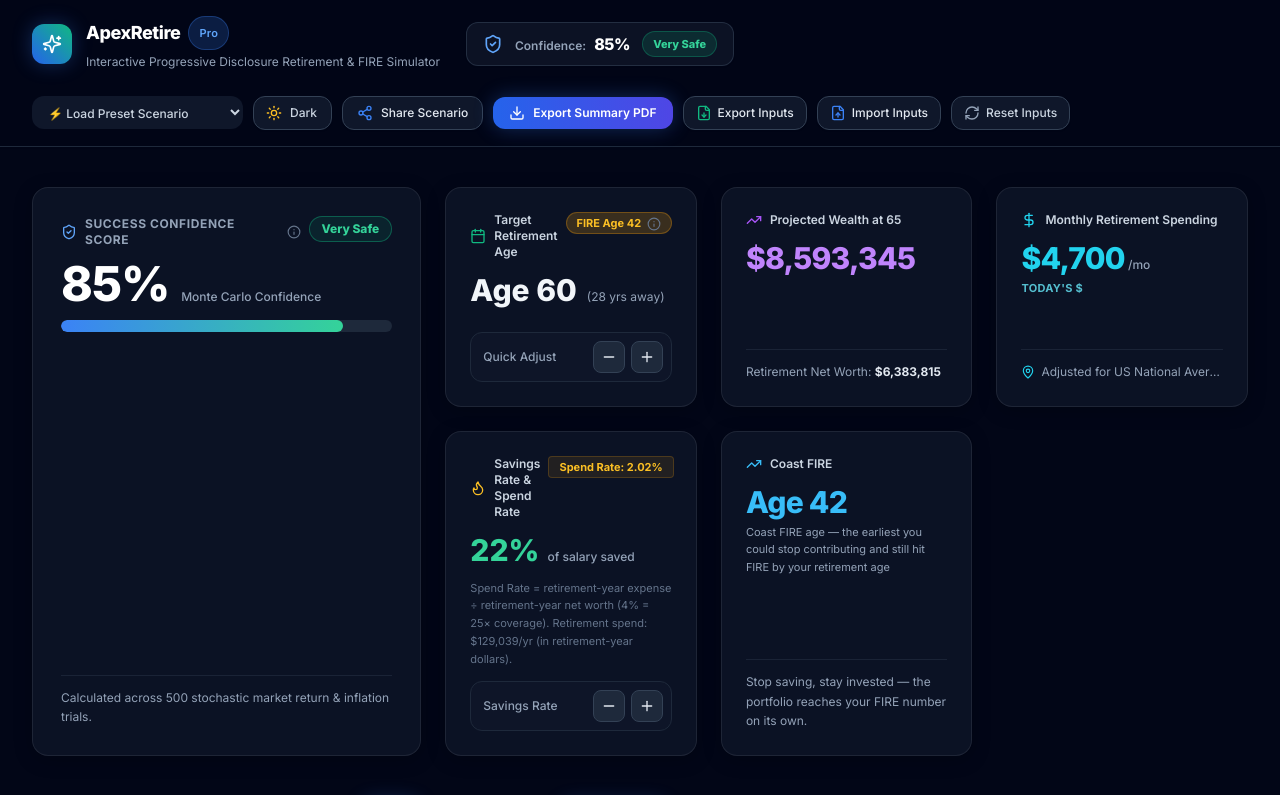
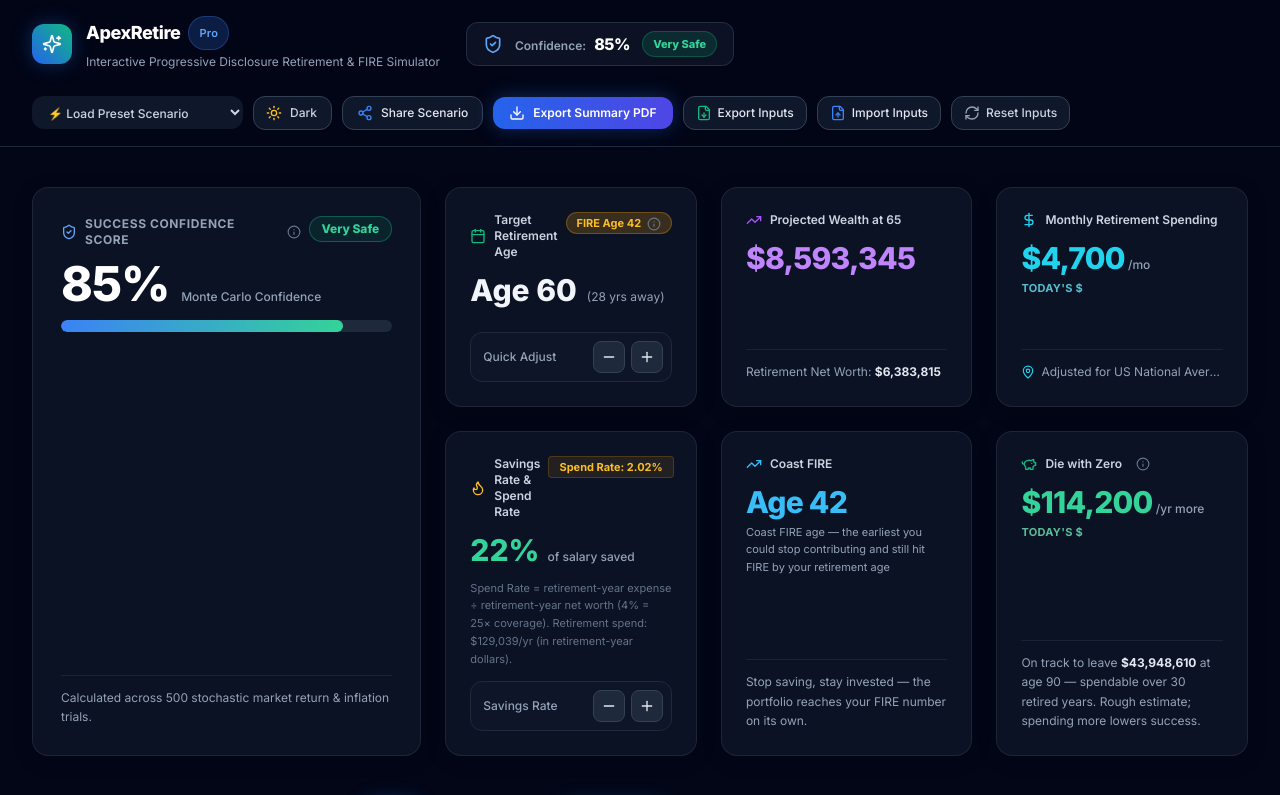
Before and after one commit to misterpear0904/retirement-calculator, a React (Vite) app: page / in a window 1280 px wide. Shown: the top 795 px of the page. Built offline with nearby package versions, Linux system fonts and the light colour scheme.

Commit message:
adding die with zero option

```diff
--- a/src/components/Dashboard/SummaryCards.tsx
+++ b/src/components/Dashboard/SummaryCards.tsx
@@ -1,8 +1,9 @@
 import React from 'react';
-import { ShieldCheck, Calendar, DollarSign, Flame, MapPin, Plus, Minus, TrendingUp } from 'lucide-react';
+import { ShieldCheck, Calendar, DollarSign, Flame, MapPin, Plus, Minus, TrendingUp, PiggyBank } from 'lucide-react';
 import { SimulationResult, RetirementState } from '../../types/retirement';
 import { getRiskLabel, getRiskCardClasses } from '../../utils/risk';
 import { FINANCIAL_CONSTANTS, VALIDATION_LIMITS } from '../../utils/constants';
+import { DIE_WITH_ZERO_MIN_SUCCESS_RATE, calcDieWithZero } from '../../utils/dieWithZero';
 import { InfoTip } from '../InfoTip';
 
 interface Props {
@@ -30,6 +31,11 @@
 
   const statusLabel = getRiskLabel(successRate);
   const statusClasses = getRiskCardClasses(successRate);
+
+  // Die with Zero: only suggest spending the leftover from a plan that's on
+  // track — never from one that's already at risk.
+  const dieWithZero =
+    successRate >= DIE_WITH_ZERO_MIN_SUCCESS_RATE ? calcDieWithZero(state, result) : null;
 
   return (
     <div className="grid grid-cols-1 xl:grid-cols-12 gap-6 w-full">
@@ -260,6 +266,34 @@
             Stop saving, stay invested — the portfolio reaches your FIRE number on its own.
           </p>
         </div>
+
+        {/* Tile 2F: Die with Zero — only when the plan is on track with money left over */}
+        {dieWithZero != null && (
+          <div className="glass-panel p-5 sm:p-6 rounded-2xl flex flex-col justify-between group hover:border-emerald-500/40 transition-colors">
+            <div>
+              <div className="flex justify-between items-start gap-2">
+                <span className="text-xs font-semibold dark:text-slate-300 text-slate-600 flex items-center gap-2">
+                  <PiggyBank className="w-4 h-4 text-emerald-500 shrink-0" /> Die with Zero
+                  <InfoTip term="dieWithZero" />
+                </span>
+              </div>
+
+              <div className="my-3">
+                <span className="text-3xl font-extrabold text-emerald-400 tracking-tight">
+                  ${dieWithZero.extraAnnualToday.toLocaleString()}
+                </span>
+                <span className="text-xs text-slate-400 font-medium"> /yr more</span>
+                <span className="block text-[11px] font-bold text-emerald-300/80 mt-1 uppercase tracking-wide">
+                  Today&apos;s $
+                </span>
+              </div>
+            </div>
+
+            <p className="text-xs dark:text-slate-400 text-slate-500 border-t dark:border-slate-800/80 border-slate-200 pt-3 mt-3 leading-relaxed">
+              On track to leave <strong className="dark:text-slate-200 text-slate-800">${dieWithZero.surplus.toLocaleString()}</strong> at age {dieWithZero.horizonAge} — spendable over {dieWithZero.retiredYears} retired years. Rough estimate; spending more lowers success.
+            </p>
+          </div>
+        )}
       </div>
     </div>
   );
--- a/src/data/glossary.ts
+++ b/src/data/glossary.ts
@@ -46,6 +46,8 @@
     'The spend-down phase after retirement: living off savings, Social Security, and pensions instead of a paycheck.',
   survivorBenefit:
     'When one partner dies, the survivor keeps the larger of the two Social Security checks — modeled automatically here.',
+  dieWithZero:
+    'Takes your projected leftover at the end of the plan and converts it into extra yearly retirement spending (today\u2019s dollars) that would roughly spend it down to $0. Median-path estimate — spending more lowers your success rate.',
 };
 
 export function glossary(term: string): string {
--- /dev/null
+++ b/src/utils/dieWithZero.ts
@@ -0,0 +1,92 @@
+// "Die with Zero" surplus readout: converts the plan's projected end-of-plan
+// leftover (median path) into the extra yearly retirement spending that would
+// roughly spend it down to ~$0 by the end of the horizon.
+//
+// Math (real terms, today's dollars):
+//   - surplusReal = finalNetWorth / finalInflationFactor
+//   - extra spend X each retired year accumulates to X * s_angle_N at real
+//     rate rr, so X = surplusReal / s_angle_N where
+//     s_angle_N = ((1 + rr)^N - 1) / rr (or N when rr ~= 0).
+// rr mirrors the engine's expected-return inputs (allocation-weighted nominal
+// returns and the inflation assumption), so the figure stays consistent with
+// the plan instead of inventing its own market view. It is still a rough,
+// median-path estimate — spending more lowers the Monte Carlo success rate.
+import { RetirementState, SimulationResult } from '../types/retirement';
+import { FINANCIAL_CONSTANTS } from './constants';
+
+/** Minimum leftover worth mentioning (avoids silly "$12/yr" readouts). */
+export const DIE_WITH_ZERO_MIN_SURPLUS = 1000;
+/** Minimum retired-years horizon for the annuity math to be meaningful. */
+export const DIE_WITH_ZERO_MIN_YEARS = 5;
+/** Confidence gate: only suggest spending more from a plan that's on track. */
+export const DIE_WITH_ZERO_MIN_SUCCESS_RATE = 80;
+
+export interface DieWithZeroResult {
+  /** Median leftover at the end of the plan (nominal $). */
+  surplus: number;
+  /** Spendable extra per retired year, in today's dollars (floored, conservative). */
+  extraAnnualToday: number;
+  /** Retired years the surplus is spread over. */
+  retiredYears: number;
+  /** Age the horizon ends at (partner-aware). */
+  horizonAge: number;
+}
+
+/** End of the plan horizon, mirroring the engine (surviving spouse rules). */
+export function dieWithZeroHorizonAge(state: RetirementState): number {
+  const partnerOn = state.hasPartner && state.partner?.enabled;
+  return partnerOn
+    ? Math.max(state.lifeExpectancy, state.partner.lifeExpectancy)
+    : state.lifeExpectancy;
+}
+
+/** Expected real portfolio return implied by the plan's own inputs. */
+export function dieWithZeroRealRate(state: RetirementState): number {
+  let baseInflation = 0.03;
+  if (state.inflationMode === 'custom') baseInflation = state.customInflationRate / 100.0;
+
+  const allocSum = Math.max(
+    1e-9,
+    state.stockPct + state.bondPct + state.cashPct
+  );
+  const nominal =
+    (state.stockPct / allocSum) * ((state.customStockReturn || 9.8) / 100.0) +
+    (state.bondPct / allocSum) * ((state.customBondReturn || 4.8) / 100.0) +
+    (state.cashPct / allocSum) * FINANCIAL_CONSTANTS.DEFAULT_CASH_RETURN_NOMINAL;
+
+  return (1 + nominal) / (1 + baseInflation) - 1;
+}
+
+export function calcDieWithZero(
+  state: RetirementState,
+  result: SimulationResult
+): DieWithZeroResult | null {
+  const surplus = result.finalNetWorth;
+  if (!Number.isFinite(surplus) || surplus < DIE_WITH_ZERO_MIN_SURPLUS) return null;
+
+  const horizonAge = dieWithZeroHorizonAge(state);
+  const retiredYears = horizonAge - state.targetRetirementAge;
+  if (!Number.isFinite(retiredYears) || retiredYears < DIE_WITH_ZERO_MIN_YEARS) return null;
+
+  const last = result.yearlyProjections[result.yearlyProjections.length - 1];
+  const endInflation = last?.inflationFactor;
+  if (!endInflation || endInflation <= 0) return null;
+
+  const rr = dieWithZeroRealRate(state);
+  const annuityFactor =
+    Math.abs(rr) < 1e-6
+      ? retiredYears
+      : (Math.pow(1 + rr, retiredYears) - 1) / rr;
+  if (!Number.isFinite(annuityFactor) || annuityFactor <= 0) return null;
+
+  const surplusReal = surplus / endInflation;
+  const extra = Math.floor(surplusReal / annuityFactor / 100) * 100;
+  if (extra < 100) return null;
+
+  return {
+    surplus: Math.round(surplus),
+    extraAnnualToday: extra,
+    retiredYears,
+    horizonAge,
+  };
+}
```
Also changed, not shown: 1 other file (tests, documents, lock files or other folders).
